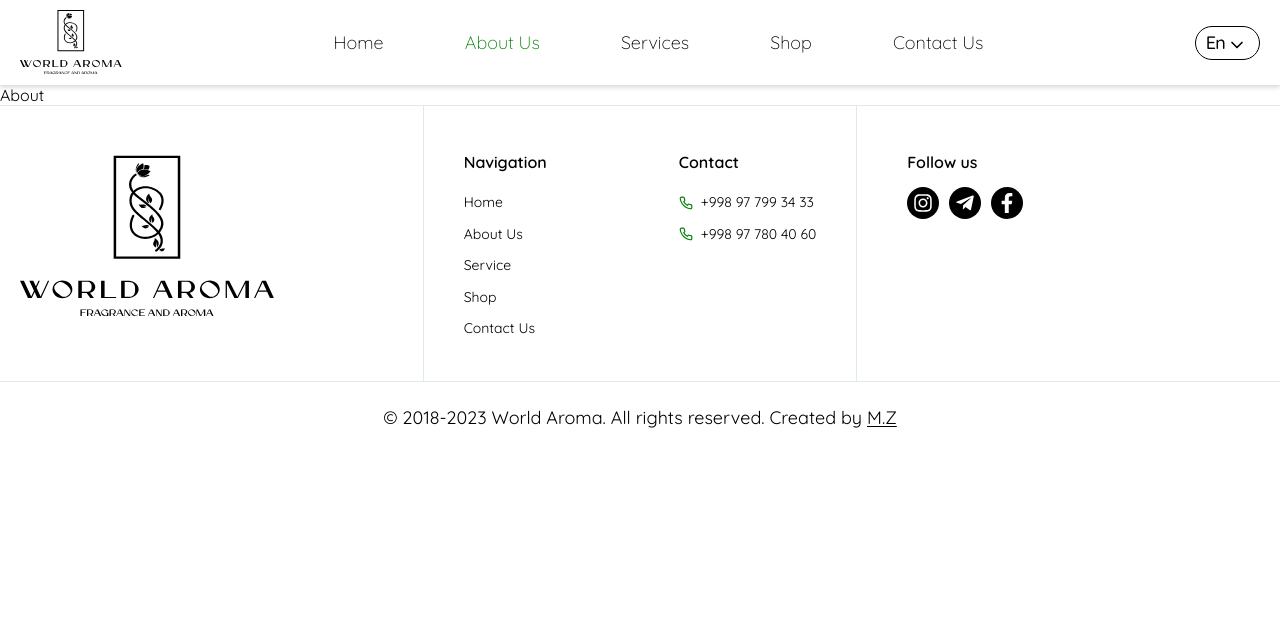
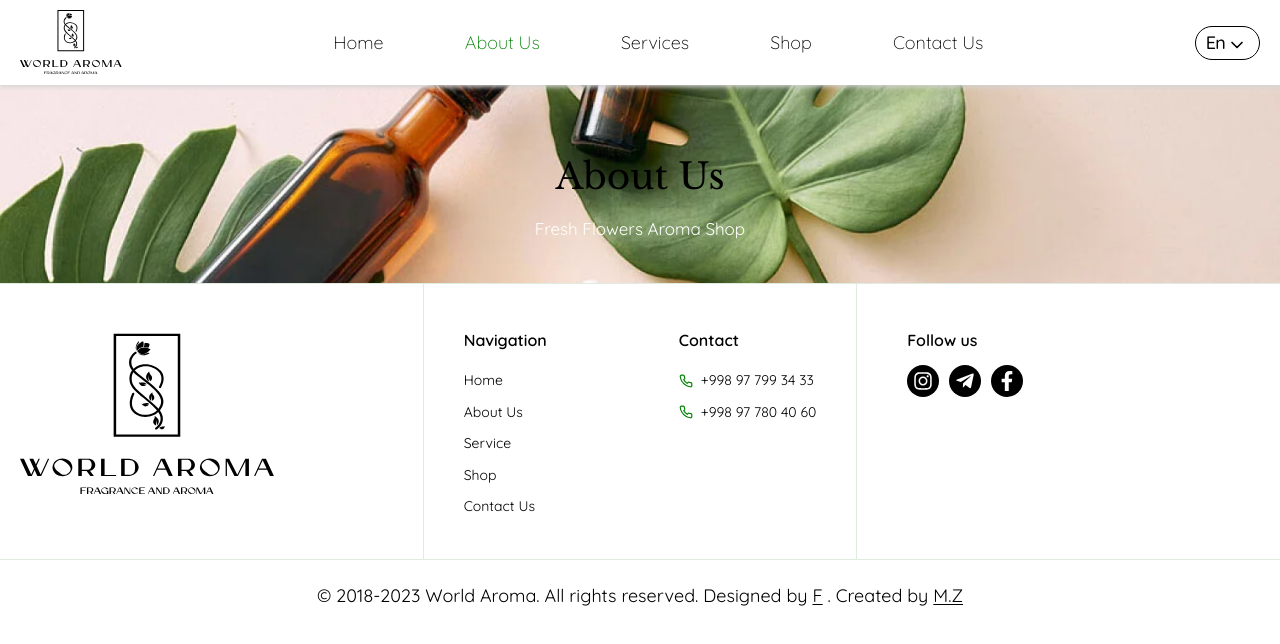
Before and after one commit to mzayniddin/world-aroma, a React (Vite) app: page /about in a window 1280 px wide. Shown: the top 644 px of the page. Built offline with nearby package versions, Linux system fonts and the light colour scheme.

Commit message:
added intro to about

```diff
--- a/src/components/footer/Footer.jsx
+++ b/src/components/footer/Footer.jsx
@@ -27,7 +27,8 @@ const Footer = () => {
                 </div>
             </div>
             <p className="footer__copyright">
-                © 2018-2023 World Aroma. All rights reserved. Created by{" "}
+                © 2018-2023 World Aroma. All rights reserved. Designed by{" "}
+                <a href="https://t.me/Lilccmitis">F</a> . Created by{" "}
                 <a href="https://t.me/m_zayniddin">M.Z</a>
             </p>
         </footer>
--- a/src/components/hero/Hero.jsx
+++ b/src/components/hero/Hero.jsx
@@ -45,10 +45,10 @@ const Hero = () => {
             <div className="container">
                 <div className="hero-content">
                     <span className="hero__sub-title">
-                        Fresh Flower & Gift Shop
+                        Fresh Flowers Aroma Shop
                     </span>
                     <h1 className="hero-title">
-                        Making beautiful flowers a part of your life.
+                        Making fragrance a part of your life.
                     </h1>
                     <Link to="/shop" className="hero__link-shop">
                         {t("shop_now")}
--- /dev/null
+++ b/src/components/intro/Intro.jsx
@@ -0,0 +1,18 @@
+import { useTranslation } from "react-i18next";
+import "./Intro.scss";
+
+const Intro = ({ title }) => {
+    const { t } = useTranslation();
+    return (
+        <section className="intro">
+            <div className="container">
+                <h2 className="intro-title title"> {t(title)}</h2>
+                <span className="intro__sub-title">
+                    Fresh Flowers Aroma Shop
+                </span>
+            </div>
+        </section>
+    );
+};
+
+export default Intro;
--- /dev/null
+++ b/src/components/intro/Intro.scss
@@ -0,0 +1,34 @@
+.intro {
+    padding: 67px 0 40px;
+    background-image: url("../../assets/images/intro-img.jpg");
+    background-position: center;
+    background-repeat: no-repeat;
+    background-size: cover;
+    text-align: center;
+
+    &-title {
+        text-transform: capitalize;
+        color: var(--white-c);
+        margin-bottom: 13px;
+    }
+
+    &__sub-title {
+        font-size: 17px;
+        line-height: 28px;
+        color: var(--white-c);
+    }
+}
+
+@media screen and (max-width: 768px) {
+    .intro {
+        padding: 120px 0;
+        &-title {
+            font-size: 30px;
+            margin-bottom: 0;
+        }
+
+        &__sub-title {
+            font-size: var(--text-base);
+        }
+    }
+}
--- a/src/pages/About.jsx
+++ b/src/pages/About.jsx
@@ -1,5 +1,11 @@
+import Intro from "../components/intro/Intro";
+
 const About = () => {
-    return <div>About</div>;
+    return (
+        <main>
+            <Intro title="about_us" />
+        </main>
+    );
 };
 
 export default About;
```
Also changed, not shown: src/assets/images/intro-img.jpg (added).
